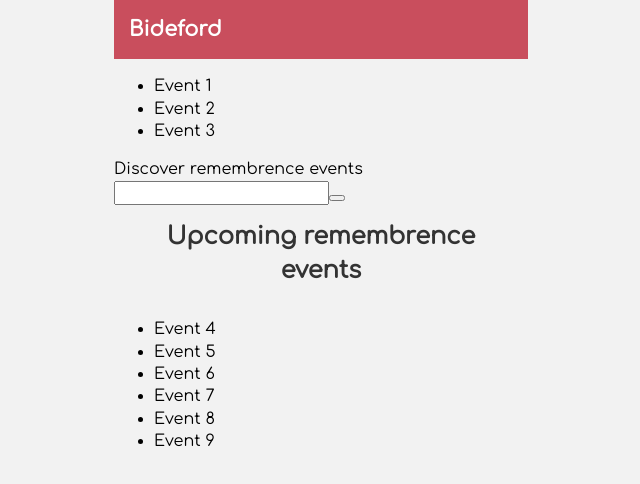
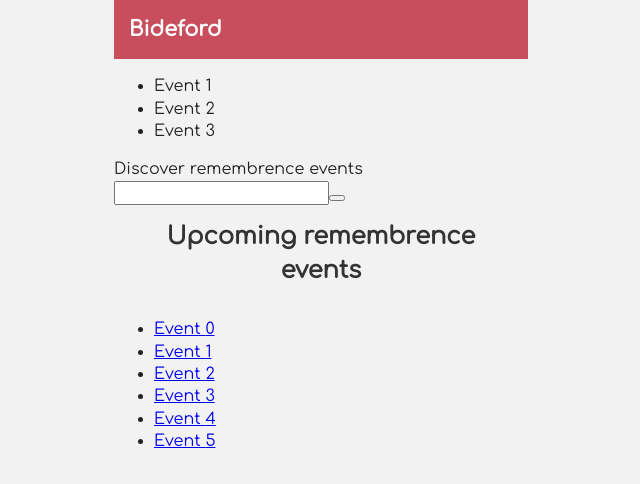
Before and after one commit to chrisharrison/bideford-frontend, a React (Create React App) app in the folder app/: page / in a window 1280 px wide. Shown: the top 484 px of the page, without its empty margins (319-959 px from the left). Built offline with nearby package versions, Linux system fonts and the light colour scheme.

Commit message:
Get navigation worknig and fix a couple of CSS issues

```diff
--- a/app/public/css/main.css
+++ b/app/public/css/main.css
@@ -11,6 +11,7 @@
    ========================================================================== */
 
 html {
+    color: #222;
     font-size: 1em;
     line-height: 1.4;
 }
@@ -371,7 +372,3 @@ textarea {
         page-break-after: avoid;
     }
 }
-
-.silence {
-    color: #222;
-}
--- a/app/src/App.js
+++ b/app/src/App.js
@@ -7,27 +7,56 @@ import Share from './Share/index.js';
 class App extends Component {
   socketUrl = 'ws://15e63168.ngrok.io';
 
+  constructor(props) {
+    super(props);
+
+    this.state = {
+      page: 0,
+      totalCount: 0,
+    };
+
+    this.pageChange = this.pageChange.bind(this);
+    this.handleCount = this.handleCount.bind(this);
+  }
+
+  pageChange(page) {
+    console.log(page);
+    this.setState(
+      {
+        page: page,
+      }
+    )
+  }
+
+  handleCount(count) {
+    console.log(count);
+    this.setState(
+      {
+        totalCount: count,
+      }
+    )
+  }
+
   render() {
     const home = (
-      <Home />
+      <Home pageChange={this.pageChange} />
     );
 
     const event = (
-      <Event />
+      <Event pageChange={this.pageChange} />
     );
 
     const silence = (
-      <Silence socketUrl={this.socketUrl} handleCount={this.handleCount} />
+      <Silence pageChange={this.pageChange} socketUrl={this.socketUrl} totalCount={this.state.totalCount} handleCount={this.handleCount} />
     );
 
     const share = (
-      <Share />
+      <Share pageChange={this.pageChange} />
     );
 
-    let pageNumber = 0;
     let page;
 
-    switch(pageNumber) {
+    switch(this.state.page) {
       case 0:
         page = home;
         break;
@@ -47,9 +76,6 @@ class App extends Component {
 
     return (
       <div>
-        <div id="header">
-          <h1>Bideford</h1>
-        </div>
         {page}
       </div>
     );
--- a/app/src/Event/index.js
+++ b/app/src/Event/index.js
@@ -1,9 +1,30 @@
 import React, {Component} from 'react';
 
 class Event extends Component {
+  constructor(props) {
+    super(props);
+
+    this.silenceView = this.silenceView.bind(this);
+    this.shareView = this.shareView.bind(this);
+  }
+
+  silenceView(e) {
+    e.preventDefault();
+    this.props.pageChange(2);
+  }
+
+  shareView(e) {
+    e.preventDefault();
+    this.props.pageChange(3);
+  }
+
   render() {
     return (
       <div>
+        <div id="header">
+          <h1>Bideford</h1>
+        </div>
+
         <div className="header-info">
           <h1>David Bowie</h1>
           <p className="event-date">Wednesday, 10 January</p>
@@ -19,13 +40,13 @@ class Event extends Component {
         </div>
 
         <div className="actions">
-          <a href="#" className="join">Join</a>
+          <a href="#" className="join" onClick={this.silenceView}>Join</a>
 
           <div className="social">
           </div>
         </div>
 
-        <p class="memoria-link"><a href="#">Keep your loved ones memory alive</a></p>
+        <p className="memoria-link"><a href="#" onClick={this.shareView}>Keep your loved ones memory alive</a></p>
       </div>
     );
   }
--- /dev/null
+++ b/app/src/Home/ListLinks.js
@@ -0,0 +1,38 @@
+import React, {Component} from 'react';
+
+class ListLinks extends Component {
+  constructor(props) {
+    super(props);
+
+    this.eventView = this.eventView.bind(this);
+  }
+
+  eventView(e) {
+    e.preventDefault();
+    this.props.pageChange(1);
+  }
+
+  render() {
+    const pageChange = this.props.pageChange;
+    let eventLinks = [];
+
+    for(let i = 0; i < 6; i++) {
+      eventLinks.push(
+        <li key={'event' + i}>
+          <a href="#" onClick={this.eventView}>
+            Event {i}
+          </a>
+        </li>
+      );
+    }
+    return (
+      <div className="list-links">
+        <ul>
+          {eventLinks}
+        </ul>
+      </div>
+    );
+  }
+}
+
+export default ListLinks;
--- a/app/src/Home/index.js
+++ b/app/src/Home/index.js
@@ -1,9 +1,14 @@
 import React, {Component} from 'react';
+import ListLinks from './ListLinks';
 
 class Home extends Component {
   render() {
     return (
       <div>
+        <div id="header">
+          <h1>Bideford</h1>
+        </div>
+
         <div className="header-links">
           <ul>
             <li>Event 1</li>
@@ -14,23 +19,14 @@ class Home extends Component {
 
         <div className="content">
           <div className="event-search">
-            <label for="event-search">Discover remembrence events</label>
+            <label htmlFor="event-search">Discover remembrence events</label>
             <input type="text" name="event-search" id="event-search" />
             <button type="submit" value="Search" />
           </div>
           <h2>Upcoming remembrence events</h2>
         </div>
 
-        <div className="list-links">
-          <ul>
-            <li>Event 4</li>
-            <li>Event 5</li>
-            <li>Event 6</li>
-            <li>Event 7</li>
-            <li>Event 8</li>
-            <li>Event 9</li>
-          </ul>
-        </div>
+        <ListLinks pageChange={this.props.pageChange} />
       </div>
     );
   }
--- a/app/src/Share/index.js
+++ b/app/src/Share/index.js
@@ -3,17 +3,23 @@ import React, {Component} from 'react';
 class Share extends Component {
   render() {
     return (
+      <div>
+        <div id="header">
+          <h1>Bideford</h1>
+        </div>
+
         <div id="main-content">
           <h2>Keep your loved one's memory alive</h2>
           <p>
-          <img src="../resources/images/logo/memoria-app-logo.png" />
+            <img src="/img/logo/memoria-app-logo.png" />
           </p>
           <p>
             The memorial app that helps you build the memories of your loved one's life
           </p>
           <p>
-          <a href="../resources/images/logo/apple-download.png"></a>
+            <a href="/img/logo/apple-download.png"></a>
           </p>
+        </div>
       </div>
     );
   }
--- a/app/src/Silence/Count.js
+++ b/app/src/Silence/Count.js
@@ -5,7 +5,7 @@ class Count extends Component {
     console.log('Viewers: ' + this.props.count);
 
     return (
-      <div class="o-viewer-count">
+      <div className="o-viewer-count">
         {this.props.count}
       </div>
     );
--- a/app/src/Silence/index.js
+++ b/app/src/Silence/index.js
@@ -3,31 +3,13 @@ import Count from './Count.js';
 import WebsocketComponent from './WebsocketComponent.js';
 
 class Silence extends Component {
-  constructor(props) {
-    super(props);
-
-    this.state = {
-      totalCount: 0,
-    };
-
-    this.handleCount = this.handleCount.bind(this);
-  }
-
-  handleCount(count) {
-    this.setState(
-      {
-        totalCount: count,
-      }
-    )
-  }
-
   render() {
     return (
-      <div classname="c-breathe">
-        <div className="c-breathe__inner silence">
-          <Count count={this.state.totalCount}/>
+      <div className="c-breathe" style={{backgroundColor: '#222'}}>
+        <div className="c-breathe__inner">
+          <Count count={this.props.totalCount}/>
 
-          <WebsocketComponent socketUrl={this.props.socketUrl} handleCount={this.handleCount} />
+          <WebsocketComponent socketUrl={this.props.socketUrl} handleCount={this.props.handleCount} />
 
           <div className="pulser"></div>
         </div>
```
Lines whose indentation alone changed are shown as unchanged.
